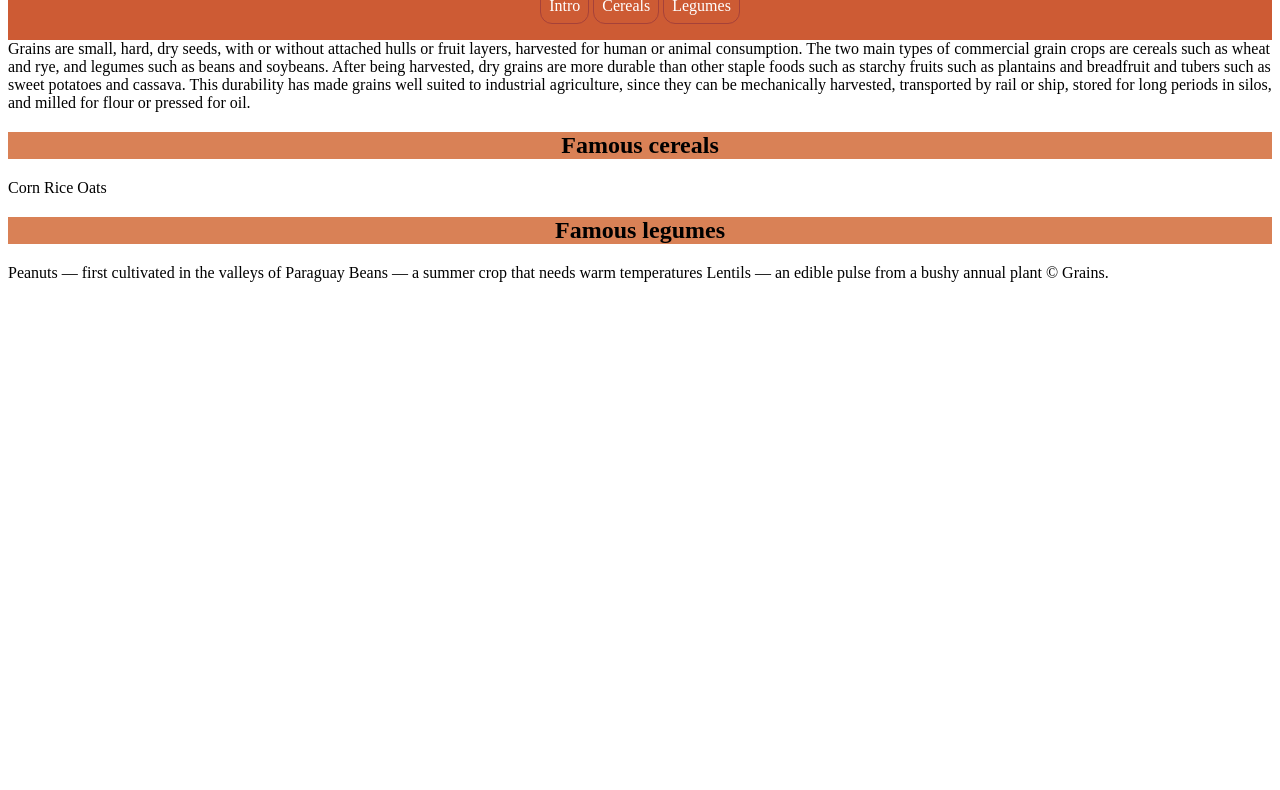
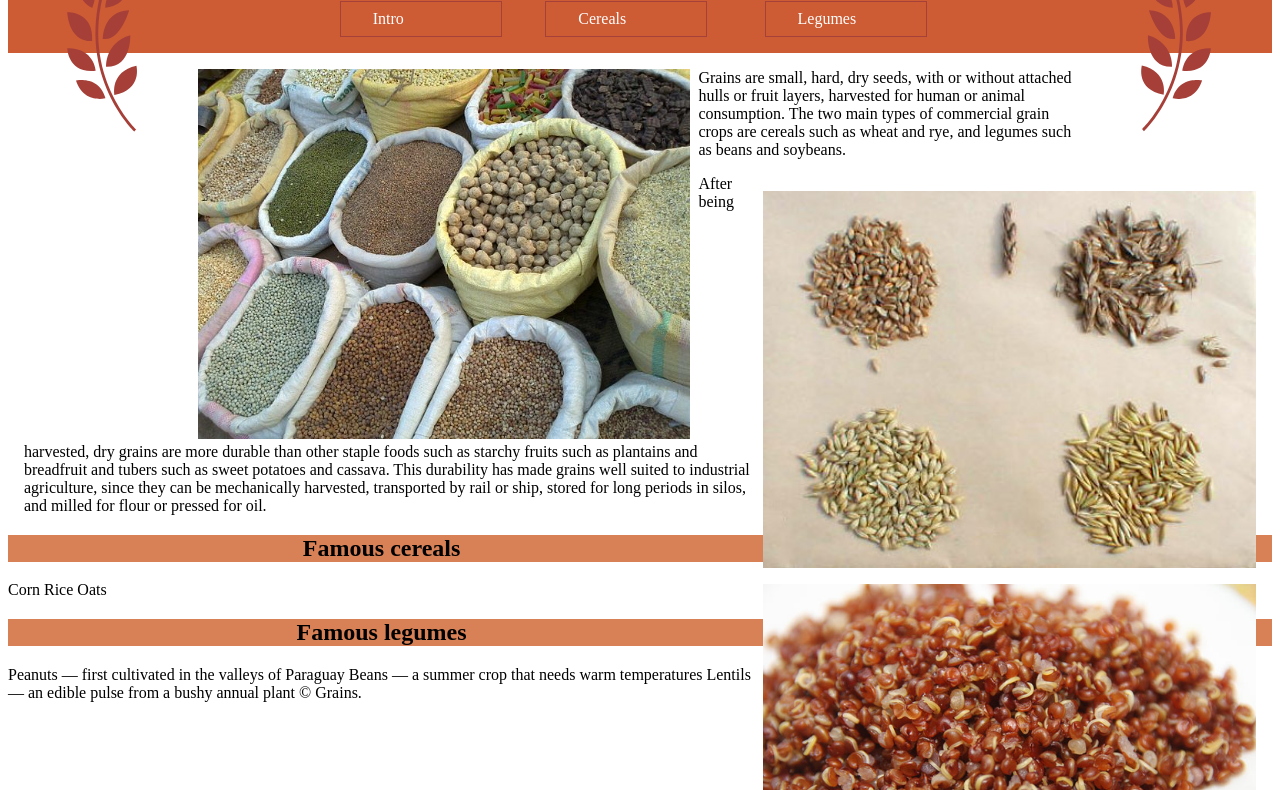
Before and after one commit to bonniecampbell/dsn1674-assignment-5, a plain HTML site: page index.html in a window 1280 px wide. Shown: the part 92-882 px from the top of the page. Before the commit the page ends 800 px from the top, so only its background shows below. Drawn offline with Linux system fonts and the light colour scheme.

Commit message:
Tried to play around with the nav, but will have to go back to it later. Added the nav a and adjusted the padding. Added the Images for the top of the page. Floated the images

```diff
--- a/css/main.css
+++ b/css/main.css
@@ -8,10 +8,12 @@ html{
 
 header {
   background-color:#cd5b34;
-  text-align: center
+  text-align: center;
+  padding: 2em 0em 0em 0em;
 }
 h1 {
   color: white;
+  margin: 0em 0em .5em 0em;
   }
 
 h2 {
@@ -31,6 +33,7 @@ nav {
   margin: 0;
   padding: 0em 0em 1em 0em;
 }
+
 nav ol {
   list-style-type: none;
   padding: 0;
@@ -38,15 +41,50 @@ nav ol {
 }
 
 nav li {
-display: inline;
+display: inline-block;
 }
+
 nav a {
   display: inline-block;
   margin: 0;
-  padding: 0.5em 0.5em;
+  padding: 0.5em 8em 0.5em 2em;
   color:white;
+  background-color:#cd5b34;
   text-decoration: none;
-  border-radius: 12px;
   border: 1px solid #a64139;
+  width:30%;
+}
 
+nav a:hover {
+  background-color: #9a3f09;
+  border: 1px solid #9a3f09;
 }
+
+main{
+  padding: 0em 1em 0em 1em;
+}
+
+.grain-left {
+  float: left;
+  width: 15%;
+}
+.grain-right {
+  float: right;
+  width: 15%;
+}
+.grains {
+  float: left;
+  width: 40%;
+  margin: 0 .5em .25em 0em;
+}
+.cereals{
+  float: right;
+  width: 40%;
+  margin: 1em 0em 0em .5em;
+}
+.quinoa{
+  float: right;
+  width: 40%;
+  clear: right;
+  margin: 1em 0em 1em .5em;
+}
--- a/index.html
+++ b/index.html
@@ -8,6 +8,9 @@
 <body>
 
   <header>
+    <img class="grain-left" src="img/grain-left.svg" alt= "single grain on left">
+    <img class="grain-right" src="img/grain-right.svg" alt="single grain on right">
+
   <h1>Grains</h1>
     <nav>
     <ol>
@@ -18,8 +21,15 @@
     </nav>
   </header>
 
-Grains are small, hard, dry seeds, with or without attached hulls or fruit layers, harvested for human or animal consumption. The two main types of commercial grain crops are cereals such as wheat and rye, and legumes such as beans and soybeans.
-After being harvested, dry grains are more durable than other staple foods such as starchy fruits such as plantains and breadfruit and tubers such as sweet potatoes and cassava. This durability has made grains well suited to industrial agriculture, since they can be mechanically harvested, transported by rail or ship, stored for long periods in silos, and milled for flour or pressed for oil.
+  <main>
+    <img class="grains" src="img/grains.jpg" alt= "">
+  <p>Grains are small, hard, dry seeds, with or without attached hulls or fruit layers, harvested for human or animal consumption. The two main types of commercial grain crops are cereals such as wheat and rye, and legumes such as beans and soybeans.</p>
+
+  <img class="cereals" src="img/cereals.jpg" alt="">
+  <img class="quinoa" src="img/quinoa.jpg" alt="">
+
+  <p>After being harvested, dry grains are more durable than other staple foods such as starchy fruits such as plantains and breadfruit and tubers such as sweet potatoes and cassava. This durability has made grains well suited to industrial agriculture, since they can be mechanically harvested, transported by rail or ship, stored for long periods in silos, and milled for flour or pressed for oil.</p>
+  </main>
 
 <h2>Famous cereals</h2>
 
```
Also changed, not shown: img/beans.jpg (added), img/cereals.jpg (added), img/corn.jpg (added), img/grain-left.svg (added), img/grain-right.svg (added), img/grains.jpg (added), img/lentils.jpg (added), img/oats.jpg (added), img/peanuts.jpg (added), img/quinoa.jpg (added), img/rice.jpg (added).
